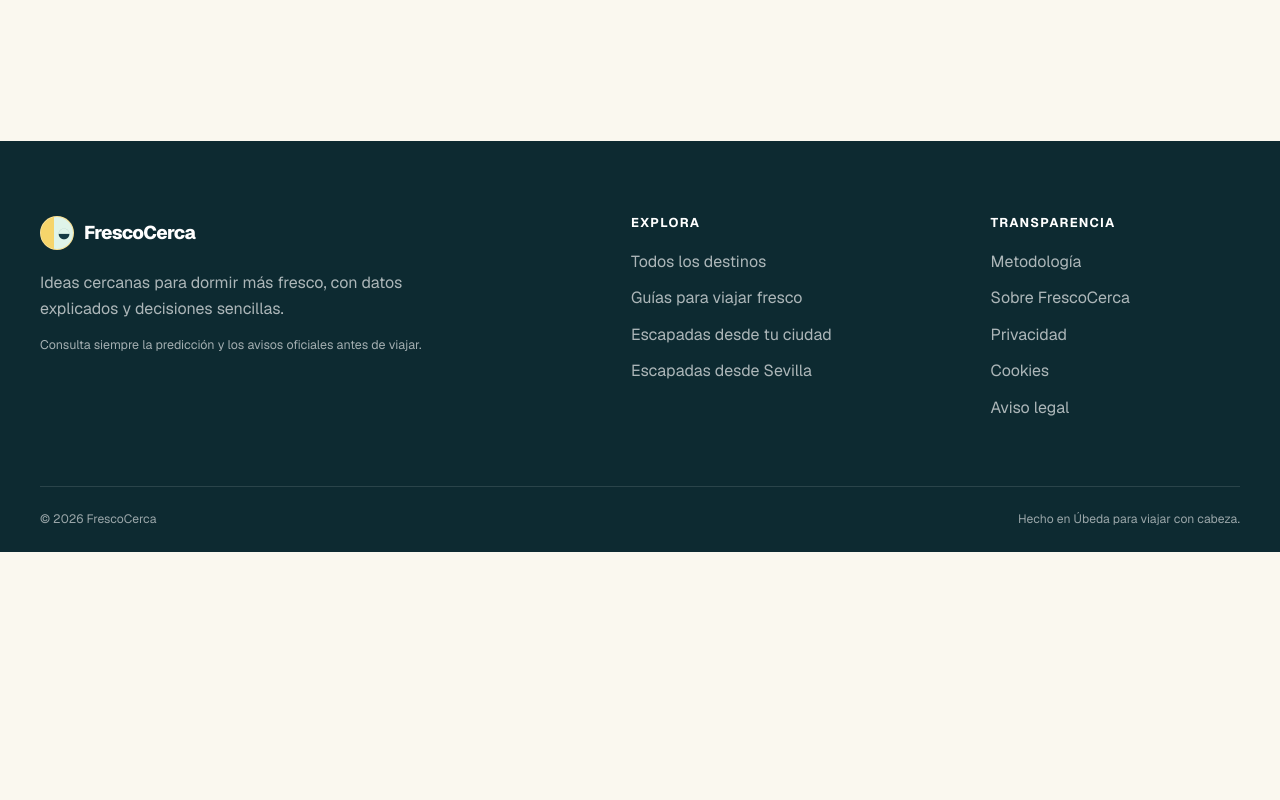
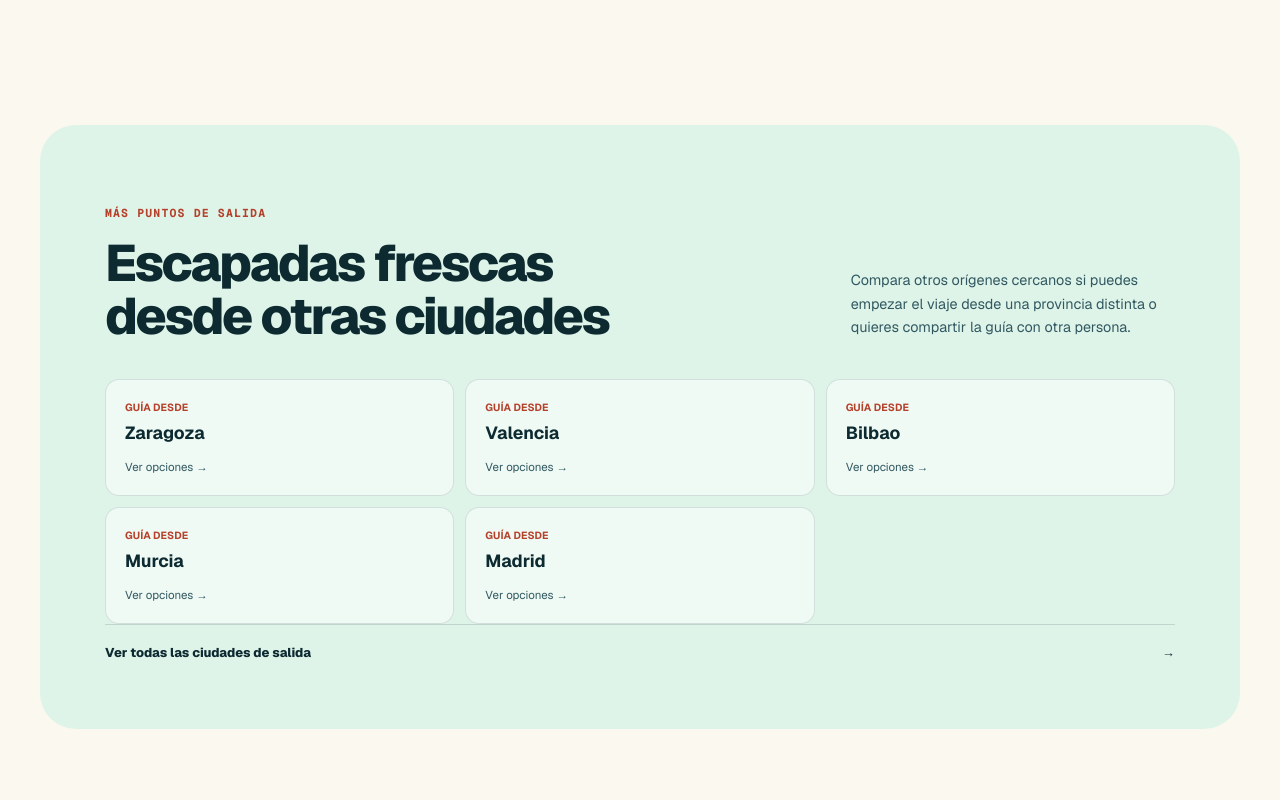
Before and after one commit to Frankisanz/FrescoCerca, a Next.js app: page /desde/barcelona in a window 1280 px wide. Shown: the part 7160-7960 px from the top of the page. Before the commit the page ends 7712 px from the top, so only its background shows below. Built offline with nearby package versions, Linux system fonts and the light colour scheme; no server answers.

Commit message:
fix: reforzar indexacion en Search Console

```diff
--- a/app/components/site-footer.tsx
+++ b/app/components/site-footer.tsx
@@ -4,6 +4,8 @@ const explore = [
   { href: "/destinos", label: "Todos los destinos" },
   { href: "/guias", label: "Guías para viajar fresco" },
   { href: "/desde", label: "Escapadas desde tu ciudad" },
+  { href: "/eclipse-2026", label: "Eclipse solar 2026" },
+  { href: "/desde/madrid", label: "Escapadas desde Madrid" },
   { href: "/desde/sevilla", label: "Escapadas desde Sevilla" },
 ];
 
--- a/app/desde/[slug]/page.tsx
+++ b/app/desde/[slug]/page.tsx
@@ -16,6 +16,7 @@ import {
   ORIGIN_CLIMATE_METHODOLOGY,
 } from "@/lib/destinations";
 import {
+  calculateDirectDistanceKm,
   CITY_GUIDE_MAX_TRAVEL_HOURS,
   formatTravelTime,
 } from "@/lib/destination-ranking";
@@ -72,6 +73,14 @@ export default async function FromCityPage({ params }: FromCityPageProps) {
     style: "long",
     type: "conjunction",
   }).format(comparisonNames);
+  const nearbyOriginCities = fromCities
+    .filter((originCity) => originCity.slug !== city.slug)
+    .map((originCity) => ({
+      ...originCity,
+      directDistanceKm: calculateDirectDistanceKm(city, originCity),
+    }))
+    .sort((left, right) => left.directDistanceKm - right.directDistanceKm)
+    .slice(0, 5);
   const path = `/desde/${city.slug}`;
   const breadcrumb = breadcrumbJsonLd([
     { name: "Inicio", path: "/" },
@@ -405,6 +414,39 @@ export default async function FromCityPage({ params }: FromCityPageProps) {
           </Link>
         </aside>
       </div>
+
+      <section
+        className="content-section content-section--soft"
+        aria-labelledby="otras-ciudades"
+      >
+        <div className="content-section-heading">
+          <div>
+            <p className="content-kicker">Más puntos de salida</p>
+            <h2 id="otras-ciudades">Escapadas frescas desde otras ciudades</h2>
+          </div>
+          <p>
+            Compara otros orígenes cercanos si puedes empezar el viaje desde
+            una provincia distinta o quieres compartir la guía con otra
+            persona.
+          </p>
+        </div>
+        <div className="content-link-grid">
+          {nearbyOriginCities.map((originCity) => (
+            <Link
+              className="content-link-card"
+              href={`/desde/${originCity.slug}`}
+              key={originCity.slug}
+            >
+              <span>Guía desde</span>
+              <strong>{originCity.name}</strong>
+              <span aria-hidden="true">Ver opciones →</span>
+            </Link>
+          ))}
+        </div>
+        <Link className="content-text-link" href="/desde">
+          Ver todas las ciudades de salida <span aria-hidden="true">→</span>
+        </Link>
+      </section>
     </main>
   );
 }
--- a/next.config.ts
+++ b/next.config.ts
@@ -9,6 +9,12 @@ const nextConfig: NextConfig = {
     return [
       {
         source: "/:path*",
+        has: [{ type: "host", value: "www.frescocerca.es" }],
+        destination: "https://frescocerca.es/:path*",
+        permanent: true,
+      },
+      {
+        source: "/:path*",
         has: [{ type: "host", value: "frescocerca.vercel.app" }],
         destination: "https://frescocerca.es/:path*",
         permanent: true,
```
Also changed, not shown: 2 other files (tests, documents, lock files or other folders).
